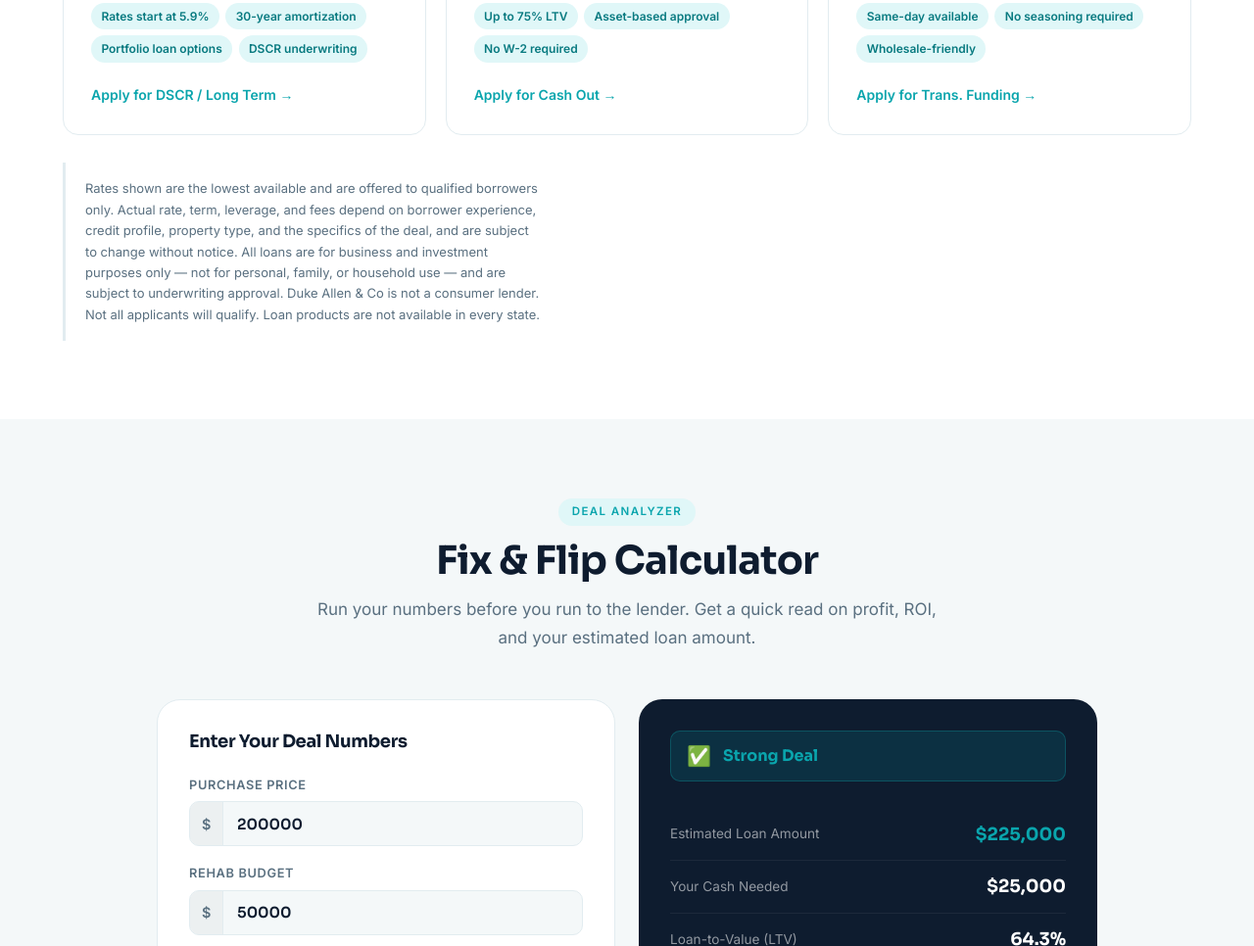
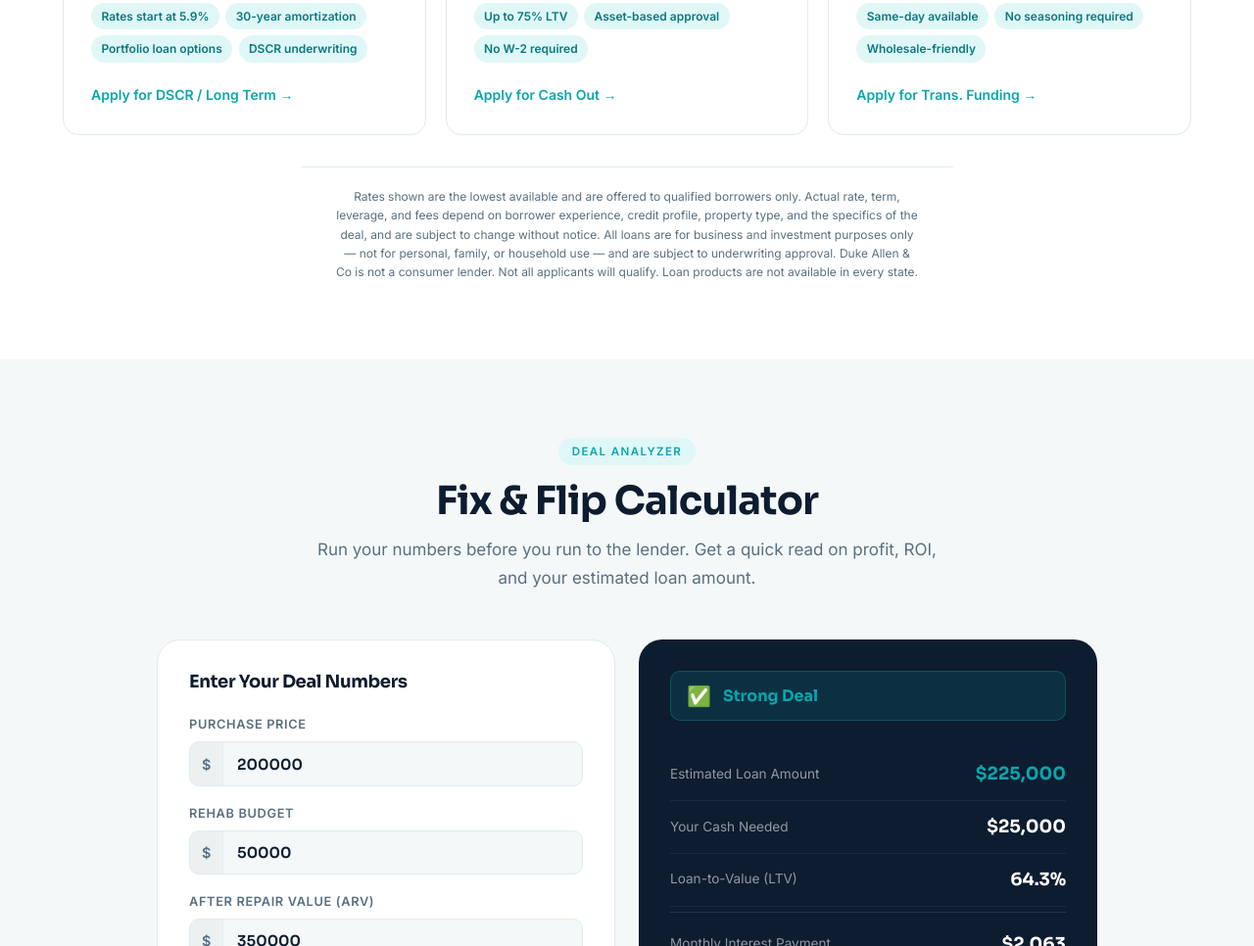
Before and after one commit to evargas-cell/dukeallen, a plain HTML site: page index.html in a window 1280 px wide. Shown: the part 1729-2695 px from the top of the page at 98% size. Drawn offline with Linux system fonts and the light colour scheme.

Commit message:
Restyle rate disclaimer as centered fine print
Was left-aligned at 62ch with a heavy left rule, which stranded it in
the left third of the grid and read as body copy. Now centered under
the loan grid with a hairline top rule, smaller type, and balanced
wrapping so it sits as fine print instead of a callout.

Co-Authored-By: Claude Opus 5 (1M context) <noreply@anthropic.com>

```diff
--- a/style.css
+++ b/style.css
@@ -671,13 +671,16 @@ p { line-height: 1.7; }
 .loan-cta:hover { color: var(--color-primary-dark); }
 
 .rate-disclaimer {
-  margin-top: 1.75rem;
-  padding: 1rem 1.25rem;
-  border-left: 3px solid var(--color-border);
-  font-size: 0.8125rem;
-  line-height: 1.65;
+  margin: 2rem auto 0;
+  padding-top: 1.25rem;
+  border-top: 1px solid var(--color-border);
+  max-width: 88ch;
+  text-align: center;
+  text-wrap: balance;
+  font-size: 0.75rem;
+  line-height: 1.6;
   color: var(--color-text-muted);
-  max-width: 62ch;
+  opacity: 0.85;
 }
 
 /* === WHY US === */
```
